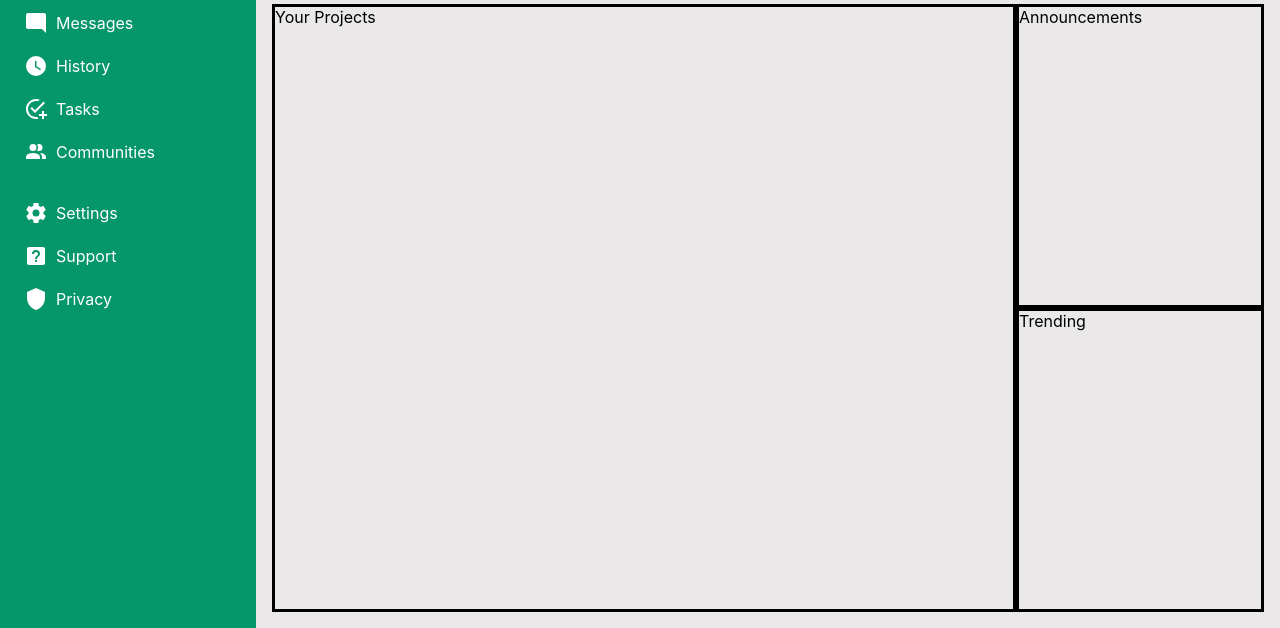
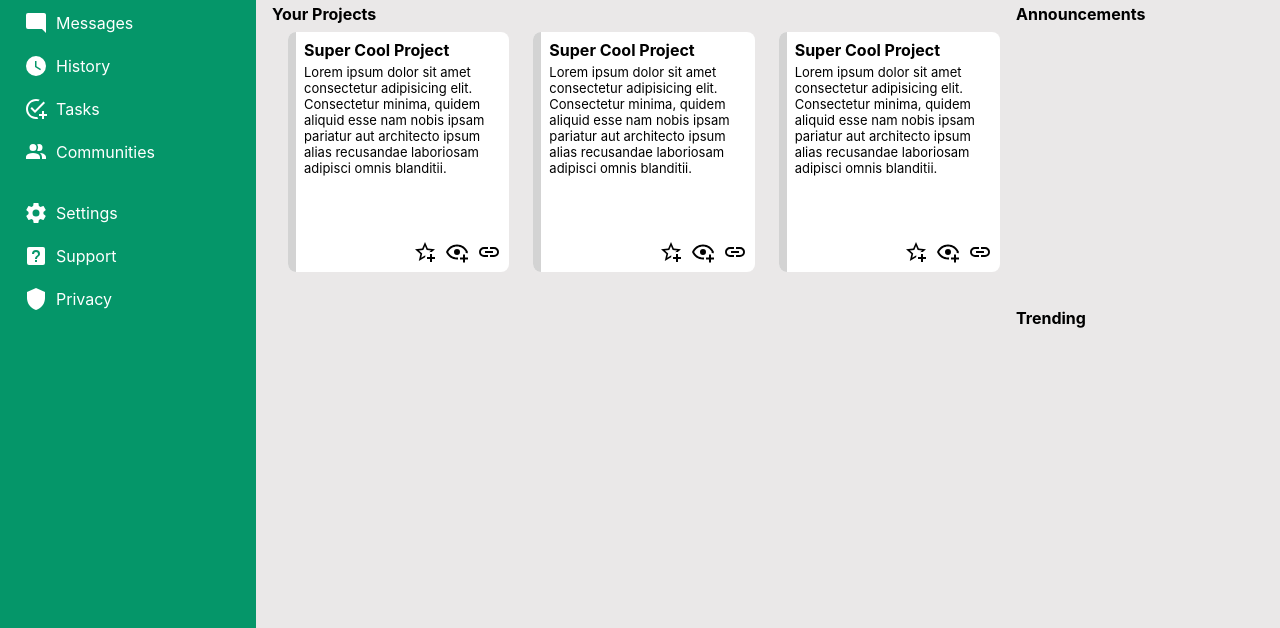
Before and after one commit to JakeWilliams21/Admin-Dashboard, a plain HTML site: page index.html in a window 1280 px wide. Shown: the part 172-800 px from the top of the page. Drawn offline with Linux system fonts and the light colour scheme.

Commit message:
Added Projects and Project Div Structure

```diff
--- a/index.html
+++ b/index.html
@@ -98,7 +98,38 @@
     <div class="main box">
         <div class="projects">
             <div class="title">Your Projects</div>
-            <div class="project-content"></div>
+            <div class="project-content">
+                <div class="project">
+                    <div class = 'style-div'></div>
+                    <div class="project-details">
+                        <div class="title">Super Cool Project</div>
+                        <div class="content">Lorem ipsum dolor sit amet consectetur adipisicing elit. Consectetur minima, quidem aliquid esse nam nobis ipsam pariatur aut architecto ipsum alias recusandae laboriosam adipisci omnis blanditii.</div>
+                    </div>
+                    <div class="project-links">
+                        <img src="icons/star-plus-outline.svg" alt=""><img src="icons/eye-plus-outline.svg" alt=""><img src="icons/link.svg" alt="">
+                    </div>
+                </div>
+                <div class="project">
+                    <div class = 'style-div'></div>
+                    <div class="project-details">
+                        <div class="title">Super Cool Project</div>
+                        <div class="content">Lorem ipsum dolor sit amet consectetur adipisicing elit. Consectetur minima, quidem aliquid esse nam nobis ipsam pariatur aut architecto ipsum alias recusandae laboriosam adipisci omnis blanditii.</div>
+                    </div>
+                    <div class="project-links">
+                        <img src="icons/star-plus-outline.svg" alt=""><img src="icons/eye-plus-outline.svg" alt=""><img src="icons/link.svg" alt="">
+                    </div>
+                </div>
+                <div class="project">
+                    <div class = 'style-div'></div>
+                    <div class="project-details">
+                        <div class="title">Super Cool Project</div>
+                        <div class="content">Lorem ipsum dolor sit amet consectetur adipisicing elit. Consectetur minima, quidem aliquid esse nam nobis ipsam pariatur aut architecto ipsum alias recusandae laboriosam adipisci omnis blanditii.</div>
+                    </div>
+                    <div class="project-links">
+                        <img src="icons/star-plus-outline.svg" alt=""><img src="icons/eye-plus-outline.svg" alt=""><img src="icons/link.svg" alt="">
+                    </div>
+                </div>
+            </div>
         </div>
         <div class="announcements">
             <div class="title">Announcements</div>
--- a/style.css
+++ b/style.css
@@ -176,10 +176,13 @@ body {
 }
 
 .main > * {
-    border: solid;
     display: flex;
     flex-direction: column;
     gap: 8px;
+}
+
+.title {
+    font-weight: bold;
 }
 
 .projects {
@@ -187,6 +190,56 @@ body {
     grid-column-end: 4;
     grid-row-start: 1;
     grid-row-end: 5;
+}
+
+.project-content {
+    display: grid;
+    grid-template: 30vh / repeat(3, 1fr);
+    gap: 24px;
+    padding: 0 16px;
+}
+
+.project {
+    background-color: white;
+    border-radius: 8px;
+    display: flex;
+    flex-direction: column;
+    justify-content: space-between;
+    padding: 8px;
+}
+
+.project > div:not(:first-child) {
+    padding-left: 8px;
+}
+
+.project-details {
+    display: flex;
+    gap: 4px;
+    flex-direction: column;
+}
+
+.style-div {
+    position: absolute;
+    height: 30vh;
+    background-color: lightgray;
+    width: 8px;
+    margin: -8px;
+    border-top-left-radius: 8px;
+    border-bottom-left-radius: 8px;
+}
+
+.project .title {
+    font-weight: bold;
+}
+
+.project .content {
+    font-size: small;
+}
+
+.project-links {
+    justify-content: right;
+    display: flex;
+    gap: 8px;
 }
 
 .announcements {
```
